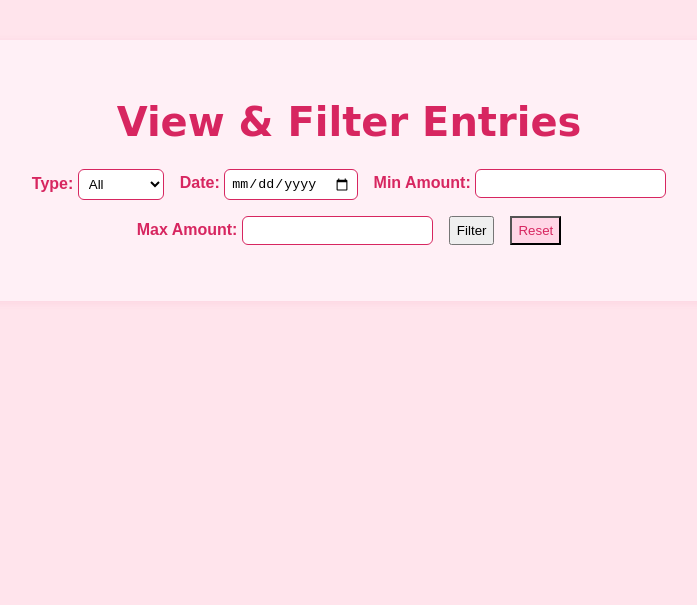
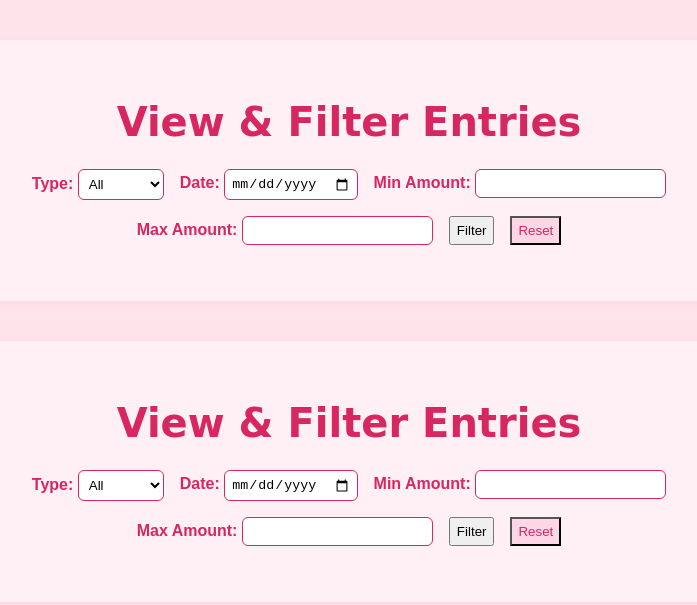
Before and after one commit to eccennah/amelia-finance, a plain HTML site: page filter.html in a window 1280 px wide. Shown: the whole page, without its empty margins (291-988 px from the left). Drawn offline with Linux system fonts and the light colour scheme.

Commit message:
Add filter files and remove amelia-finance

```diff
--- a/filter.html
+++ b/filter.html
@@ -3,6 +3,9 @@
 <head>
     <meta charset="UTF-8">
     <meta name="viewport" content="width=device-width, initial-scale=1.0">
+    <title>Filter Entries</title>
+    <link rel="stylesheet" href="filter.css">
+
     <title>Filter Entries</title>
     <link rel="stylesheet" href="filter.css">
 
@@ -37,5 +40,34 @@
 
     </div>
     <script src= "filter.js"> </script>
+    <div class="container">
+        <h1>View & Filter Entries</h1>
+        <div class="filters">
+            <label>
+                Type:
+                <select id="typeFilter">
+                    <option value="all">All</option>
+                    <option value="income">Income</option>
+                    <option value="expense">Expense</option>
+                </select>
+            </label>
+            <label>
+                Date:
+                <input type="date" id="dateFilter">
+            </label>
+            <label>
+                Min Amount:
+                <input type="number" id="minAmountFilter" min="0" step="0.01">
+            </label>
+            <label>
+                Max Amount:
+                <input type="number" id="maxAmountFilter" min="0" step="0.01">
+            </label>
+            <button onclick="applyFilters()">Filter</button>
+            <button onclick="resetFilters()" style="background:#ffd6e6;color:#d72660;">Reset</button>
+        </div>
+
+    </div>
+    <script src= "filter.js"> </script>
 </body>
 </html>
```
Also changed, not shown: filter.css (line endings or trailing spaces), filter.js (line endings or trailing spaces).
